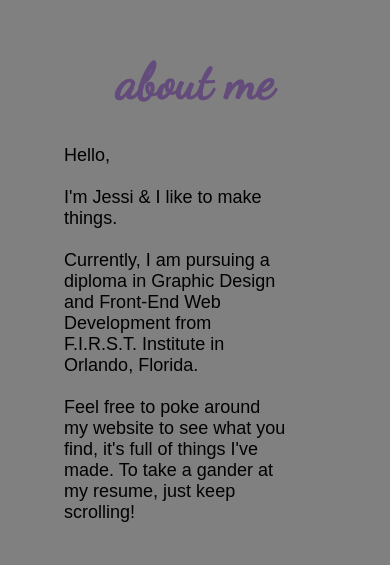
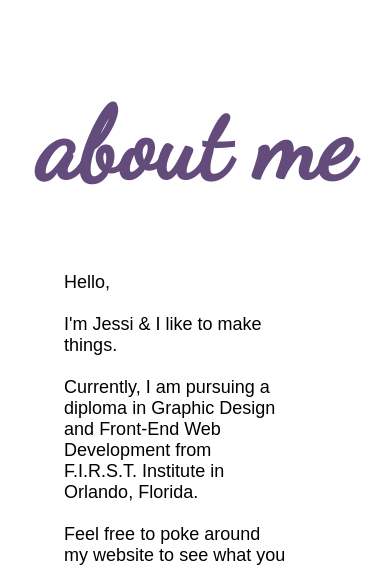
Before and after one commit to jessitobin/jessitobin.github.io, a plain HTML site: page Resume_Index.html in a window 390 px wide. Shown: the part 490-1055 px from the top of the page. Drawn offline with Linux system fonts and the light colour scheme; a web font is replaced by a local one.

Commit message:
Re-uploaded CSS file
Removed media queries that changed the background color

```diff
--- a/PortfolioStyles.css
+++ b/PortfolioStyles.css
@@ -93,18 +93,3 @@ background-image: url(Images/HOME-header.jpg);
 height:800px;
 background-size: cover;
 }
-
-@media (max-width:800px) {
-  body{
-  background-color:grey;
-  }
-  h1{
-    font-size: 50px;
-  }
-}
-
-@media(min-width:1000px) {
-  body{
-    background-color:pink;
-  }
-}
```
